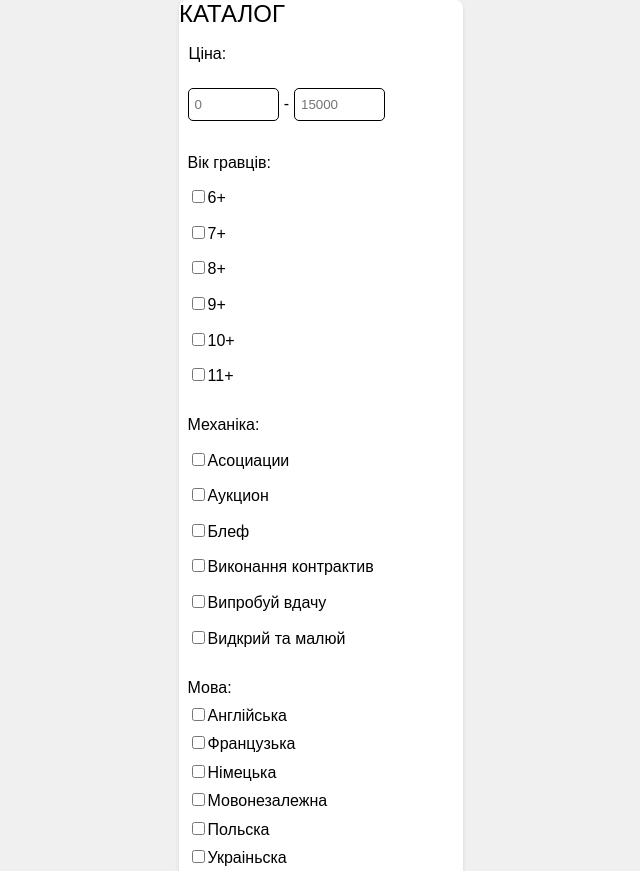
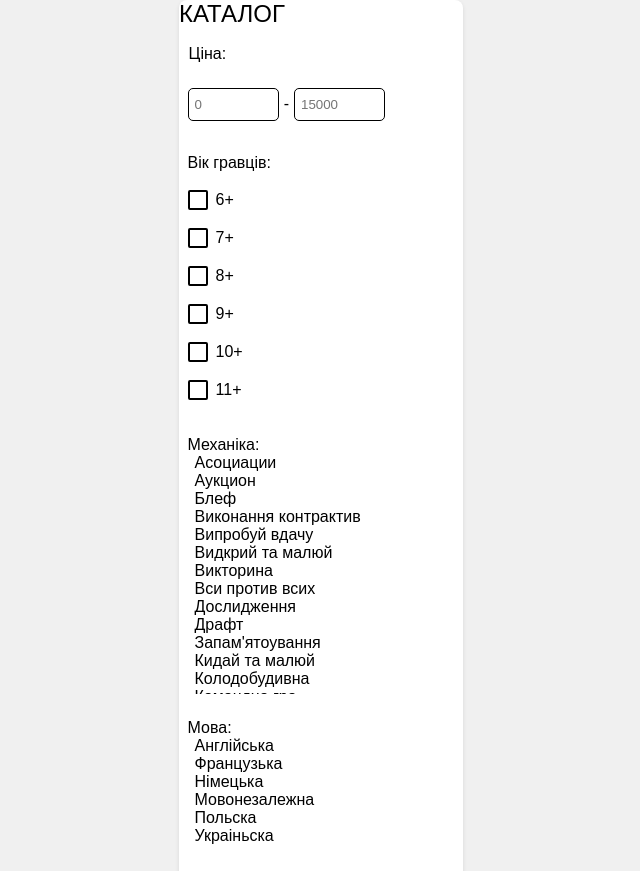
Before and after one commit to marustas/RivneGray-Filters, a plain HTML site: page index.html in a window 1280 px wide. Shown: the top 871 px of the page, without its empty margins (319-959 px from the left). Drawn offline with Linux system fonts and the light colour scheme.

Commit message:
Yellow chekboxes added

```diff
--- a/index.css
+++ b/index.css
@@ -57,11 +57,6 @@ button {
   padding: 0;
 }
 
-.checkbox-list li,
-.overflow-list li {
-  margin-top: 6%;
-}
-
 .checkbox-container {
   display: flex;
   flex-direction: column;
@@ -74,8 +69,6 @@ button {
   flex-direction: column;
   align-items: start;
   margin: 3%;
-  height: 10%;
-  padding: 0;
 }
 
 .overflow-list {
@@ -86,7 +79,7 @@ button {
   margin: 0;
   padding: 0;
   overflow-y: scroll;
-  height: 220px;
+  height: 240px;
   width: 260px;
 }
 
@@ -136,3 +129,32 @@ button {
   margin-right: 80%;
   padding: 0;
 }
+
+input[type="checkbox"] {
+  opacity: 0;
+  width: 0;
+  height: 0;
+}
+
+input:checked + label::before {
+  content: "✓";
+  background-color: #f2d14e;
+  color: white;
+}
+
+label {
+  display: flex;
+  align-items: center;
+}
+
+label::before {
+  content: "";
+  width: 1em;
+  height: 1em;
+  border: 2px solid;
+  margin-right: 0.5em;
+  display: flex;
+  justify-content: center;
+  align-items: center;
+  border-radius: 2px;
+}
--- a/index.html
+++ b/index.html
@@ -20,19 +20,58 @@
         <div class="overflow-container">
             <p class="filter-title">Вiк гравцiв:</p>
             <ul class="overflow-list">
-                <li><input type="checkbox" />6+</li>
-                <li><input type="checkbox" />7+</li>
-                <li><input type="checkbox" />8+</li>
-                <li><input type="checkbox" />9+</li>
-                <li><input type="checkbox" />10+</li>
-                <li><input type="checkbox" />11+</li>
-                <li><input type="checkbox" />12+</li>
-                <li><input type="checkbox" />13+</li>
-                <li><input type="checkbox" />14+</li>
-                <li><input type="checkbox" />15+</li>
-                <li><input type="checkbox" />16+</li>
-                <li><input type="checkbox" />17+</li>
-                <li><input type="checkbox" />18+</li>
+                <li>
+                    <input type="checkbox" id="6y" />
+                    <label for="6y">6+</label>
+                </li>
+                <li>
+                    <input type="checkbox" id="7y" />
+                    <label for="7y">7+</label>
+                </li>
+                <li>
+                    <input type="checkbox" id="8y" />
+                    <label for="8y">8+</label>
+                </li>
+                <li>
+                    <input type="checkbox" id="9y" />
+                    <label for="9y">9+</label>
+                </li>
+                <li>
+                    <input type="checkbox" id="10y" />
+                    <label for="10y">10+</label>
+                </li>
+                <li>
+                    <input type="checkbox" id="11y" />
+                    <label for="11y">11+</label>
+                </li>
+                <li>
+                    <input type="checkbox" id="12y" />
+                    <label for="12y">12+</label>
+                </li>
+                <li>
+                    <input type="checkbox" id="13y" />
+                    <label for="13y">13+</label>
+                </li>
+                <li>
+                    <input type="checkbox" id="14y" />
+                    <label for="14y">14+</label>
+                </li>
+                <li>
+                    <input type="checkbox" id="15y" />
+                    <label for="15y">15+</label>
+                </li>
+                <li>
+                    <input type="checkbox" id="16y" />
+                    <label for="16y">16+</label>
+                </li>
+                <li>
+                    <input type="checkbox" id="17y" />
+                    <label for="17y">17+</label>
+                </li>
+                <li>
+                    <input type="checkbox" id="18y" />
+                    <label for="18y">18+</label>
+                </li>
         </div>
         <div class="overflow-container">
             <p class="filter-title">Механiка:</p>
```
